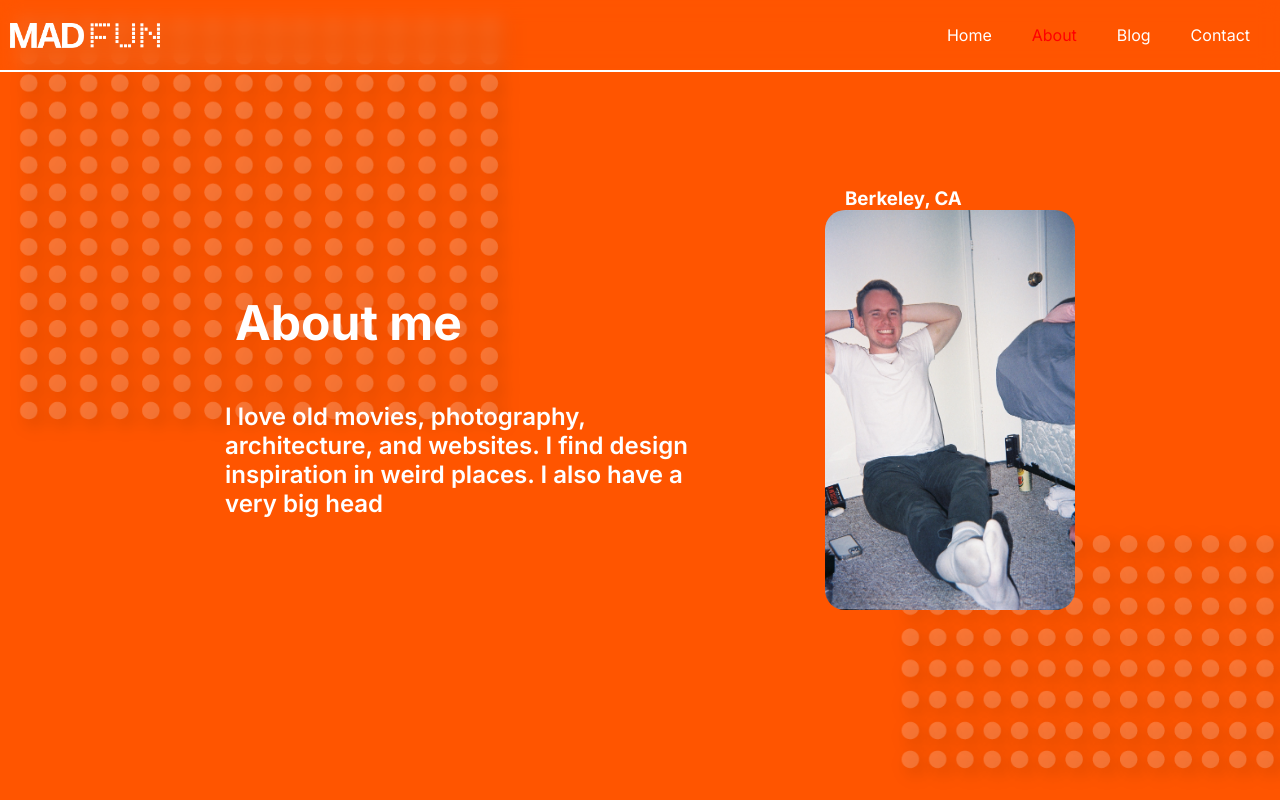
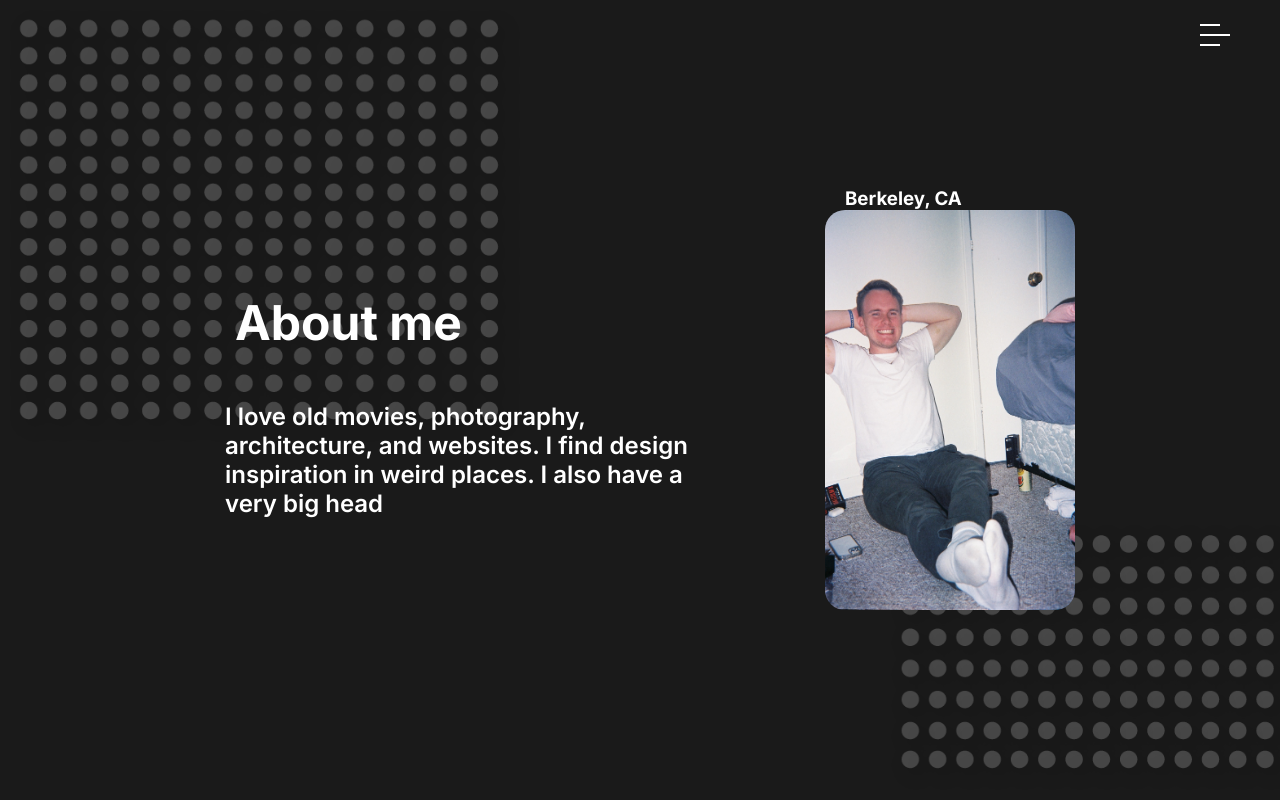
Before and after one commit to madfun12/nextportfolio, a Next.js app: page /about in a window 1280 px wide. Shown: the top 800 px of the page. Built offline with nearby package versions, Linux system fonts and the light colour scheme.

Commit message:
styling revamp

```diff
--- a/components/topPage.js
+++ b/components/topPage.js
@@ -16,21 +16,12 @@ export default function TopPage(props){
 
     return(<>
         <Head>
-          <meta charset="UTF-8"></meta>
+          <meta charSet="UTF-8"></meta>
           <meta httpEquiv="X-UA-Compatible" content="IE=edge"></meta>
           <meta name="viewport" content="width=device-width, initial-scale=1.0"></meta>
         </Head>
         <div className={styles.container}>
         <header className={styles.header}>
-        <Image src="/madfunlogo.png" width={150} height={25} alt='Madison Funderburk'/>
-        <nav>
-          <ul className={styles.navholder}>
-            <li className={styles.navitem}><Link href="/"><a style={router.pathname == "/" ? {color:'rgb(63, 156, 255)'} : {}}>Home</a></Link></li>
-            <li className={styles.navitem}><Link href="/about"><a style={router.pathname == "/about" ? {color:'rgb(255, 0, 0)'} : {}}>About</a></Link></li>
-            <li className={styles.navitem}><Link href="/blog"><a style={router.pathname == "/blog" ? {color:'rgb(0, 56, 23)'} : {}}>Blog</a></Link></li>
-            <li className={styles.navitem}><Link href="/contact"><a style={router.pathname == "/contact" ? {color:'rgb(3, 100, 255)'} : {}}>Contact</a></Link></li>
-          </ul>
-        </nav>
         <div className={styles.hamburger} onClick={toggleMobile}>
           <div className={mobileActive === false ? styles.patty : styles.pattyActive}></div>
         </div>
--- a/styles/about.module.scss
+++ b/styles/about.module.scss
@@ -1,5 +1,5 @@
 .aboutPanel{
-    background-color: rgb(255, 85, 0);
+    background-color: rgb(26, 26, 26);
     background-image: url('../public/dotbg.png');
     width: 100%;
     height: 100vh;
--- a/styles/blog.module.scss
+++ b/styles/blog.module.scss
@@ -6,7 +6,8 @@
     background-repeat: no-repeat;
     background-position: center center;
     min-height: 100vh;
-    background-color: rgb(5, 118, 74);
+    background-color: rgb(26, 26, 26);
+
 
     h1{
         color: white;
--- a/styles/home.module.scss
+++ b/styles/home.module.scss
@@ -1,5 +1,5 @@
 @import url('https://fonts.googleapis.com/css2?family=Inter:wght@100;200;300;400;500;600;700;800;900&family=Playfair+Display:wght@400;700&display=swap');
-$color: rgb(0, 56, 23);
+$color: rgb(0, 185, 77);
 
 .flexColumnCenter{
     display: flex;
@@ -12,7 +12,7 @@ $color: rgb(0, 56, 23);
     align-items: center;
 }
 .hero{
-    color: white;
+    color: rgb(255, 255, 255);
     margin: auto;
     align-items: flex-start;
     height: 100vh;
--- a/styles/project.module.scss
+++ b/styles/project.module.scss
@@ -10,6 +10,7 @@
     height: 400px;
     margin: 20px;
     position: relative;
+    border: 1px solid rgb(236, 236, 236);
 
     .imageHolder{
         background-image: url(../public/abstractbg.png);
--- a/styles/topPage.module.scss
+++ b/styles/topPage.module.scss
@@ -1,7 +1,7 @@
 .container{
     min-height: 100vh;
-    background: linear-gradient(90deg, rgb(0, 74, 120), rgb(0, 109, 176));
     position: relative;
+    background-color: rgb(20,20,20);
 
     .header{
         background-color: transparent;
@@ -13,10 +13,8 @@
         padding: 10px;
         display: flex;
         align-items: center;
-        justify-content: space-between;
+        justify-content: flex-end;
         z-index: 14;
-        backdrop-filter: blur(10px);
-        border-bottom: 2px solid rgb(255, 255, 255);
 
         .navholder{
             display: flex;
@@ -26,7 +24,7 @@
 
         .navitem > a{
             padding: 20px;
-            color: white;
+            color: rgb(111, 111, 111);
             text-decoration: none;
             transition: ease-in-out 100ms;
         }
@@ -37,36 +35,6 @@
             color: rgb(159, 183, 203);
         }
 
-        .hamburger{
-            display: none;
-        }
-
-
-    }
-    .sideMenu{
-        display: none;
-    }
-    footer{
-        position: absolute;
-        background-color: rgb(20,20,20);
-        height: 400px;
-        width: 100%;
-        bottom: 0;
-        left: 0;
-    }
-}
-.active{
-    color: blue;
-}
-
-@media only screen and (max-width:800px){
-.container{
-    .header{
-        .navholder{
-            .navitem{
-                display: none;
-            }
-        }
         .hamburger{
             display: flex;
             flex-direction: column;
@@ -114,12 +82,14 @@
 
             }
         }
-}
+
+
+    }
     .sideMenu{
         position: fixed;
         z-index: 11;
         right: 0;
-        top:72px;
+        top:0;
         min-height: 100vh;
         width: 200px;
         background-color: rgb(20,20,20);
@@ -145,5 +115,16 @@
 
 
     }
+
+    footer{
+        position: absolute;
+        background-color: rgb(20,20,20);
+        height: 400px;
+        width: 100%;
+        bottom: 0;
+        left: 0;
+    }
 }
+.active{
+    color: blue;
 }
```
